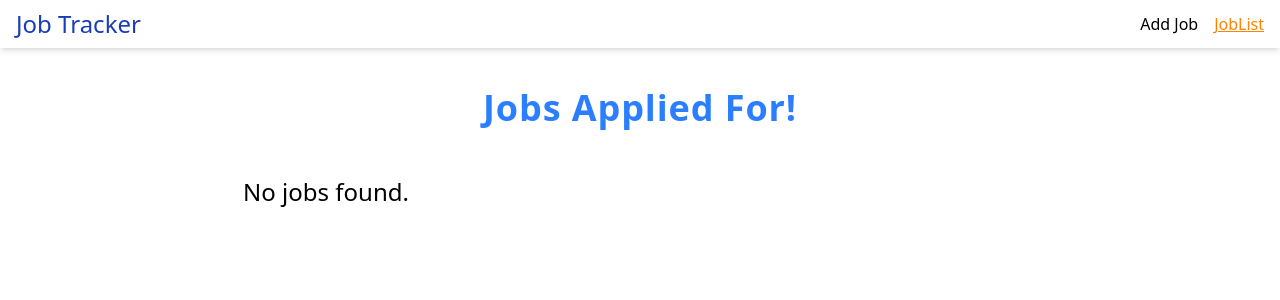
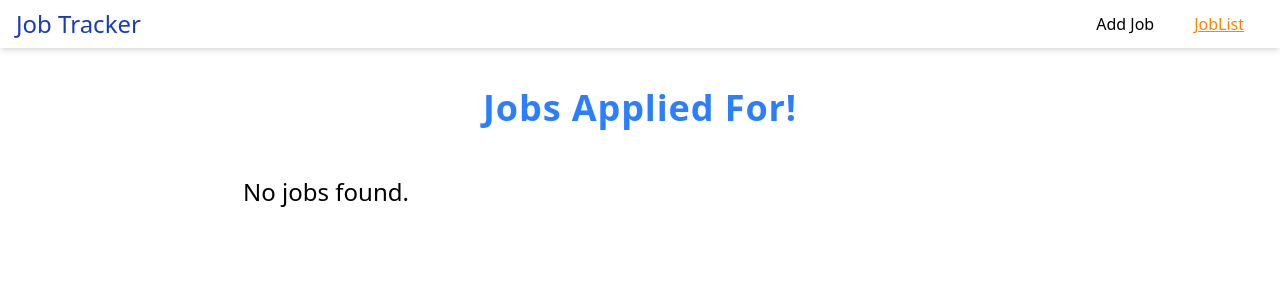
Before and after one commit to rtjsh-dev/Job-Tracker, a React (Vite) app: page /job-list in a window 1280 px wide. Shown: the top 300 px of the page. Built offline with nearby package versions, Linux system fonts and the light colour scheme.

Commit message:
navbar fixed

```diff
--- a/src/components/Nav.jsx
+++ b/src/components/Nav.jsx
@@ -24,7 +24,7 @@ const Nav = () => {
       <ul
         className={`${
           menuOpen ? "flex" : "hidden"
-        } flex-col sm:flex sm:flex-row sm:items-center gap-4 mt-4 sm:mt-0 sm:visible`}
+        } flex-col sm:flex sm:flex-row sm:items-center gap-10 mt-4 pr-5 sm:mt-0 sm:visible`}
       >
         <li>
           <NavLink
```
